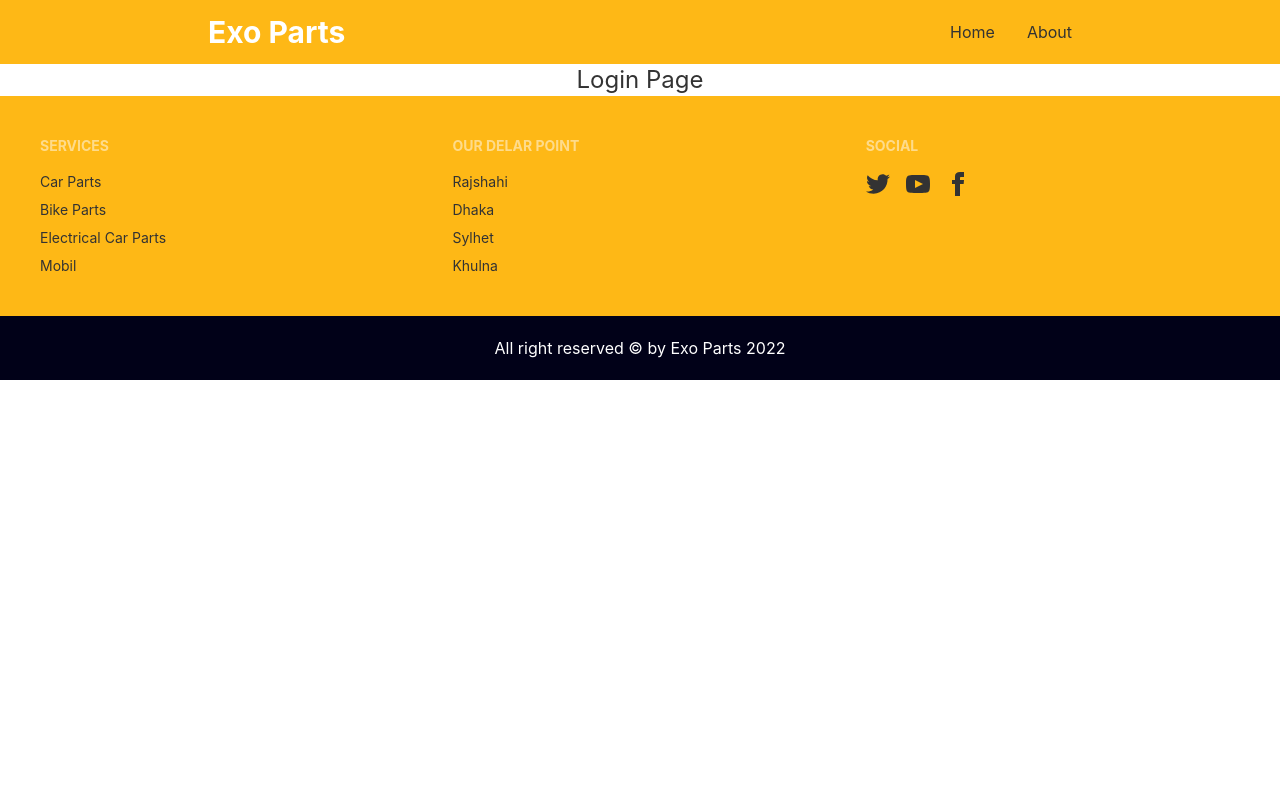
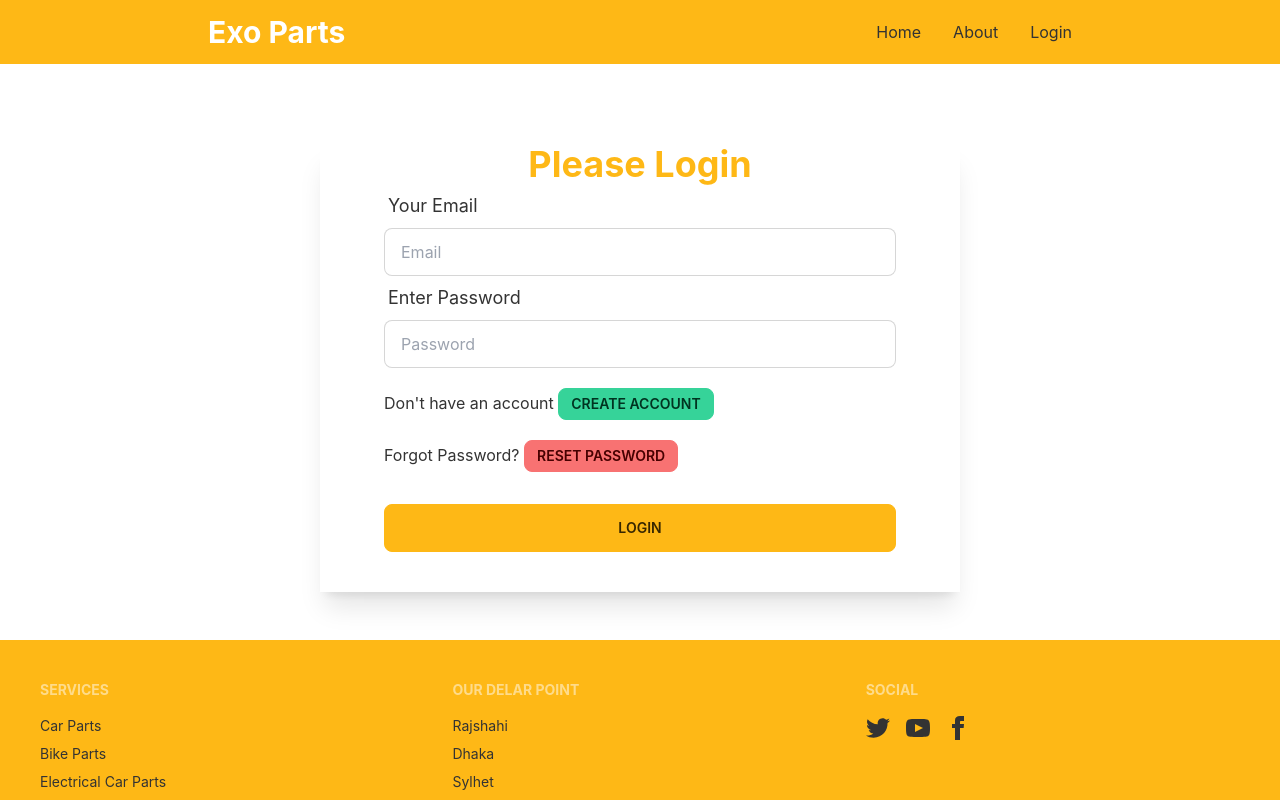
Before and after one commit to SamiulxHasanx07/exo-parts-client, a React (Create React App) app: page /login in a window 1280 px wide. Built offline with nearby package versions, Linux system fonts and the light colour scheme; no server answers.

Commit message:
Sign in implementation done

```diff
--- a/src/App.js
+++ b/src/App.js
@@ -8,6 +8,7 @@ import Login from './shared/Auth/Login';
 import Register from './shared/Auth/Register';
 import Resetpass from './shared/Auth/Resetpass';
 import { ToastContainer } from 'react-toastify';
+import Purchase from './pages/Purchase';
 
 function App() {
   return (
@@ -37,6 +38,7 @@ function App() {
           <Routes>
             <Route path='/' element={<Home></Home>}></Route>
             <Route path='home' element={<Home></Home>}></Route>
+            <Route path='purchase/:id' element={<Purchase/>}/>
             <Route path='login' element={<Login/>}></Route>
             <Route path='register' element={<Register/>}></Route>
             <Route path='resetpass' element={<Resetpass/>}></Route>
--- a/src/pages/Home/Products.js
+++ b/src/pages/Home/Products.js
@@ -10,15 +10,13 @@ const Products = () => {
 
     const {data:products, isLoading, refetch} =  useQuery('products', getProducts )
 
-    console.log();
-
     return (
         <div className='py-28'>
             <div className='products-container container mx-auto'>
                 <h2 className='text-4xl font-bold mb-16'>Exo Parts</h2>
                 <div className='grid grid-cols-1 lg:grid-cols-3 md:grid-cols-2 gap-12 '>
                     {
-                        products?.data.map(product => <Product key={product.id} product={product} />)
+                        products?.data.map(product => <Product key={product._id} product={product} />)
                     }
                 </div>
 
--- /dev/null
+++ b/src/pages/Purchase.js
@@ -0,0 +1,11 @@
+import React from 'react';
+
+const Purchase = () => {
+    return (
+        <div>
+            <h2>Purchase Page</h2>
+        </div>
+    );
+};
+
+export default Purchase;
--- a/src/shared/Auth/Login.js
+++ b/src/shared/Auth/Login.js
@@ -1,9 +1,89 @@
-import React from 'react';
+import React, { useEffect, useState } from 'react';
+import { useSignInWithEmailAndPassword } from 'react-firebase-hooks/auth';
+import { useForm } from 'react-hook-form';
+import { Link, useLocation, useNavigate } from 'react-router-dom';
+import { toast } from 'react-toastify';
+import auth from '../../fireabse.init';
 
 const Login = () => {
+
+    const { register, handleSubmit, formState: { errors } } = useForm();
+    const [
+        signInWithEmailAndPassword,
+        user,
+        loading,
+        error,
+    ] = useSignInWithEmailAndPassword(auth);
+
+    const onSubmit = async (data) => {
+        const { email, password } = data;
+        console.log(email, password);
+
+        signInWithEmailAndPassword(email, password)
+
+    };
+
+    useEffect(() => {
+        if (error) {
+            toast.error(error?.code);
+        }
+    }, [error])
+
+
+
+    const location = useLocation();
+    const navigate = useNavigate();
+    const from = location.state?.from?.pathname || "/home";
+    useEffect(() => {
+        if (user) {
+            navigate(from, { replace: true })
+        }
+    }, [user, navigate, from])
     return (
         <div>
-            <h2 className="text-2xl">Login Page</h2>
+
+            <div className='form-container w-1/2 mx-auto shadow-xl my-12 px-16 pb-10'>
+                <h2 className="text-4xl text-center mt-20 text-primary font-bold">Please Login</h2>
+                <form onSubmit={handleSubmit(onSubmit)} >
+                    <div className="form-control w-full">
+                        <label className="label">
+                            <span className="label-text text-lg">Your Email</span>
+                        </label>
+                        <input className="input input-bordered w-full" type="text" placeholder="Email" {...register("email", {
+                            required: true, pattern: {
+                                value: /^\S+@\S+$/i, message: 'Enter Valid Email'
+                            }
+                        })} />
+                        {errors.email?.type === 'required' && <span className="label text-red-500">Email Required</span>}
+
+                        {errors.email?.type === 'pattern' && <span className="label text-red-500">{errors.email.message}</span>}
+                    </div>
+
+
+                    <div className="form-control w-full">
+                        <label className="label">
+                            <span className="label-text text-lg">Enter Password</span>
+                        </label>
+                        <input className='input input-bordered w-full' type="password" placeholder="Password" {...register("password", {
+                            required: true, pattern: {
+                                value: /^.{6,}$/i, message: "Password Minimum 6 character"
+                            }
+                        })} />
+                        {errors.password?.type === 'required' && <span className="label text-red-500">Password Required</span>}
+
+                        {errors?.password?.type === 'pattern' && <span className="label text-red-500">{errors?.password.message}</span>}
+                    </div>
+
+
+                    <div className='flex flex-col justify-start items-start'>
+                        <span>Don't have an account <Link to='/register' className='btn btn-sm btn-success mt-5'>Create Account</Link></span>
+                        <span>Forgot Password? <Link to='/resetpass' className='btn btn-sm btn-error mt-5'>Reset password</Link></span>
+                    </div>
+                    <div>
+                        <input className='btn btn-primary mt-8 w-full' type="submit" value="Login" />
+                    </div>
+                </form>
+            </div>
         </div>
     );
 };
--- a/src/shared/Auth/Register.js
+++ b/src/shared/Auth/Register.js
@@ -1,5 +1,5 @@
 import React, { useEffect, useState } from 'react';
-import { useCreateUserWithEmailAndPassword } from 'react-firebase-hooks/auth';
+import { useCreateUserWithEmailAndPassword, useUpdateProfile } from 'react-firebase-hooks/auth';
 import { useForm } from 'react-hook-form';
 import { Link, useNavigate } from 'react-router-dom';
 import auth from '../../fireabse.init';
@@ -7,6 +7,7 @@ import { toast } from 'react-toastify';
 const Register = () => {
 
     const [confirm, setConfirm] = useState('')
+    const [updateProfile, updating, updateError] = useUpdateProfile(auth);
     const [
         createUserWithEmailAndPassword,
         user,
@@ -14,15 +15,17 @@ const Register = () => {
         error,
     ] = useCreateUserWithEmailAndPassword(auth, { sendEmailVerification: true });
     const { register, handleSubmit, formState: { errors } } = useForm();
-    const onSubmit = data => {
+    const onSubmit = async (data) => {
         const confirmError = data.password === data.confirm;
         if (!confirmError) {
             setConfirm('Not Match')
         } else {
             setConfirm('')
         }
-        const { email, password } = data;
-        createUserWithEmailAndPassword(email, password)
+        const { name, email, password } = data;
+        await createUserWithEmailAndPassword(email, password)
+        await updateProfile({displayName:name})
+
 
     };
 
@@ -32,9 +35,10 @@ const Register = () => {
         }
     }, [error])
 
-    const navigate =  useNavigate()
+    const navigate = useNavigate()
     useEffect(() => {
         if (user) {
+            console.log(user);
             navigate('/home')
         }
     }, [user, navigate])
--- a/src/shared/Navbar.js
+++ b/src/shared/Navbar.js
@@ -1,13 +1,22 @@
 import React from 'react';
+import { useAuthState } from 'react-firebase-hooks/auth';
 import { Link } from 'react-router-dom';
-
+import auth from '../fireabse.init';
+import { faArrowRightFromBracket } from '@fortawesome/free-solid-svg-icons';
+import { FontAwesomeIcon } from '@fortawesome/react-fontawesome';
+import { signOut } from 'firebase/auth';
 const Navbar = () => {
+    const [user] = useAuthState(auth)
     return (
         <>
             <li>
                 <Link to='/'>Home</Link>
                 <Link to='/about'>About</Link>
+                <p className={`${user?'':'hidden'}`}>{user?.displayName}</p>
+                {user ?'':  <Link to='/login'>Login</Link>}
+                {user && <button className='btn btn-secondary text-white' onClick={() => signOut(auth)}>Sign Out <FontAwesomeIcon icon={faArrowRightFromBracket} /></button>}
             </li>
+
         </>
     );
 };
```
